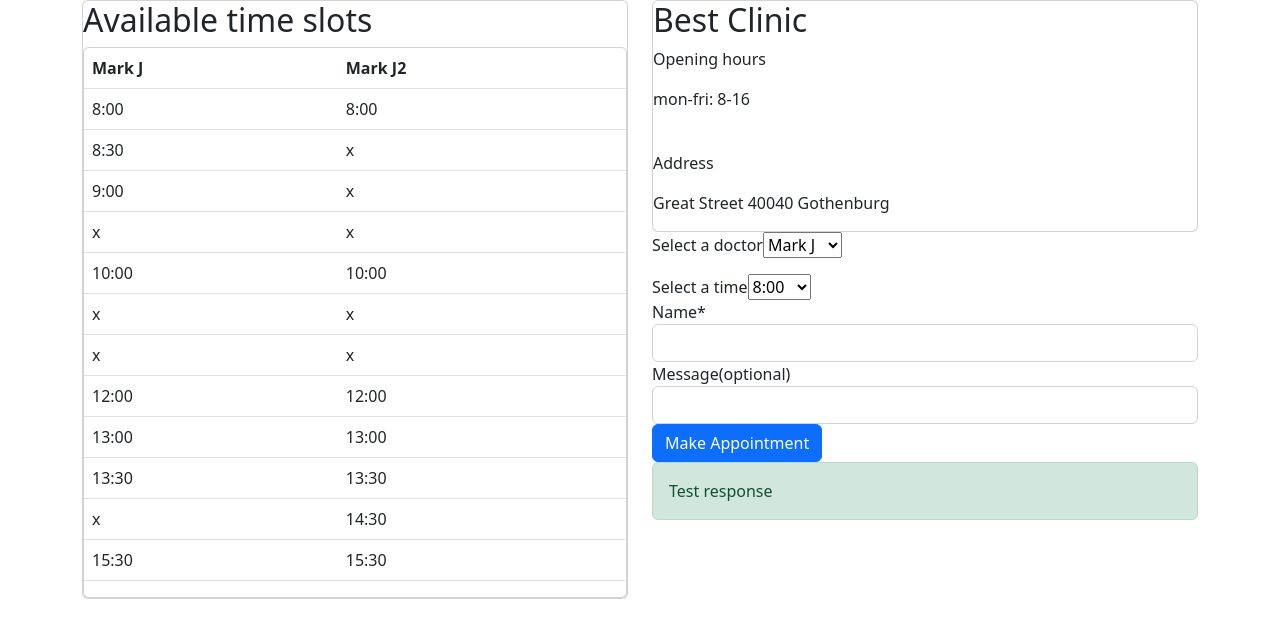
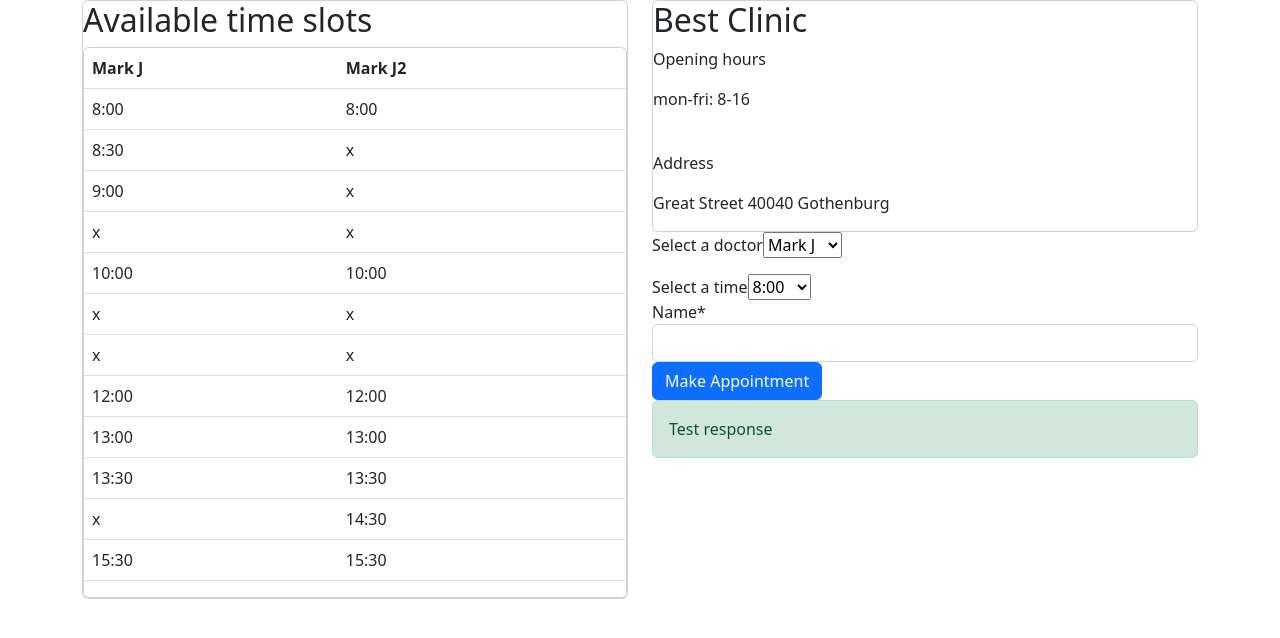
Before and after one commit to Yajiri/AWS, a React (Create React App) app in the folder client/: page /book-appointment in a window 1280 px wide. Shown: the top 638 px of the page. Built offline with nearby package versions, Linux system fonts and the light colour scheme.

Commit message:
remove message field

```diff
--- a/client/src/pages/appointments/BookAppointment.js
+++ b/client/src/pages/appointments/BookAppointment.js
@@ -11,8 +11,9 @@ const BookAppointment = (props) => {
   const { doctor, setDoctor} = useState("");
   const { time, setTime} = useState("");
   const { message, setMessage} = useState("");
+  let { bookingID, setBookingID} = useState(0);
   const [loading, setLoading] = useState(false);
-  const response = "Test response"
+  let response = "Test response"
   const data = {clinic:{name:"Best Clinic", openingHours:"mon-fri: 8-16",address:"Great Street 40040 Gothenburg"}, doctors:"Mark J", appointments:[{id:1,date:"20221210",time:"8-8:30"},{id:2,date:"20221210",time:"10-10:30"}]}
 
   const onChangeSelectDoc = (e) => {
@@ -40,6 +41,15 @@ const BookAppointment = (props) => {
 const handleSubmit = (e) => {
     e.preventDefault();
     setLoading(true);
+
+    const clinicName = data.clinic.name
+    setBookingID(bookingID+1)
+    const { bookingID, name, doctor, time, message } = this.state;
+    // await axios.post(
+    //   'https://i1xsjzkri4.execute-api.us-east-1.amazonaws.com/default/serverlessAppFunction',
+    //   { bookingID: `${clinicName}, ${bookingID}, ${doctor}, ${time},  ${name}, ${message}` }
+    // );
+    response = "Your booking was created with success! Your booking ID is " + bookingID;
 
 }
 
@@ -115,16 +125,6 @@ const handleSubmit = (e) => {
                         />
                         </div>
 
-                        <div className="form-group">
-                        <label htmlFor="message">Message(optional)</label>
-                        <input
-                            type="text"
-                            className="form-control"
-                            name="message"
-                            value={message}
-                            onChange={onChangeMessage}
-                        />
-                        </div>
 
                         <div className="form-group">
                         <button className="btn btn-primary btn-block" disabled={loading}>
```
